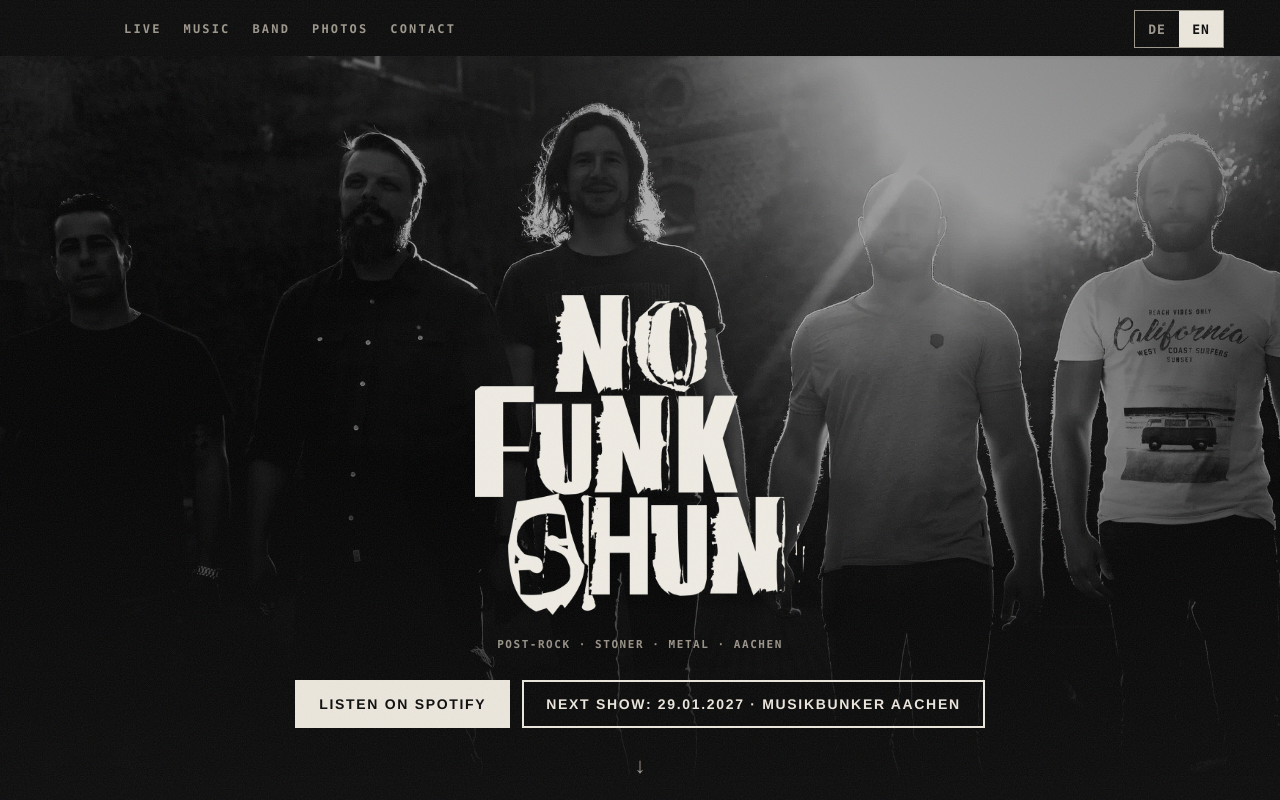
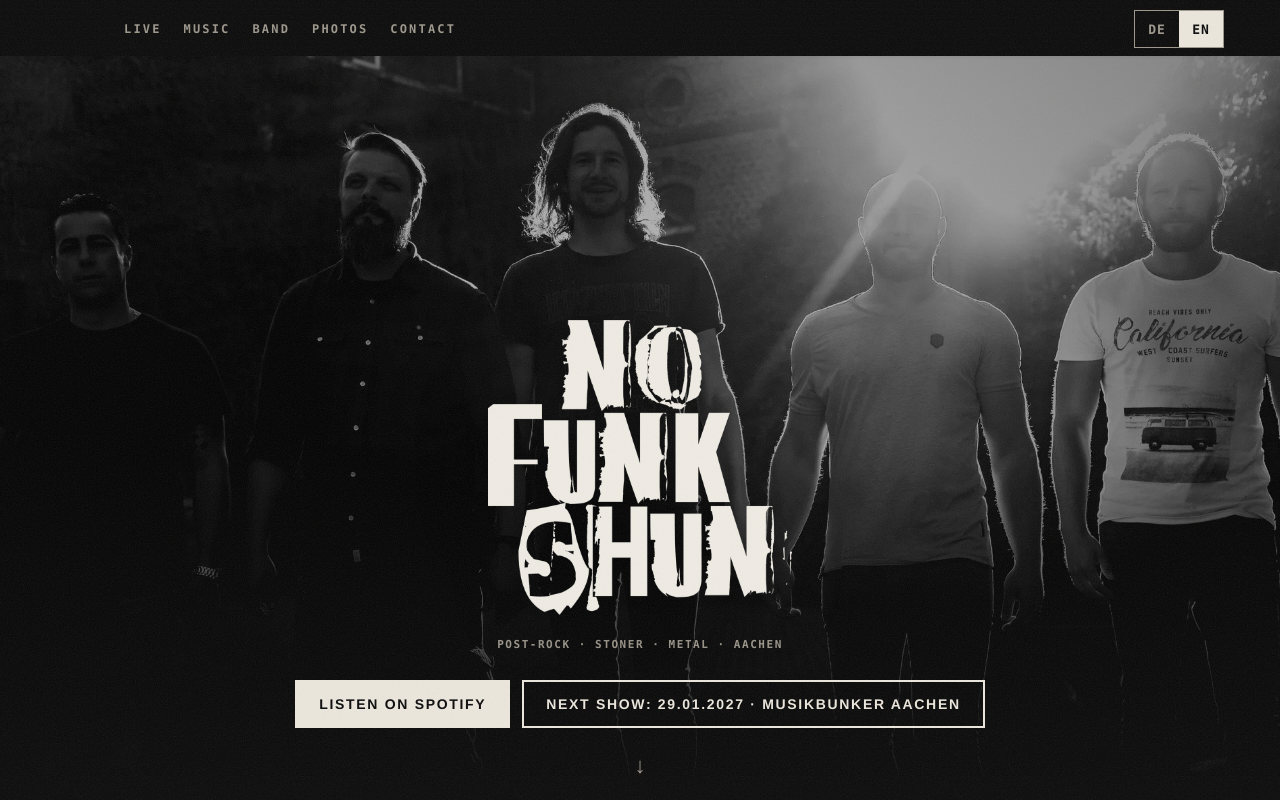
Before and after one commit to daddytomsen/nofunkshun, a plain HTML site: page index.html in a window 1280 px wide. Shown: the top 800 px of the page. Drawn offline with Linux system fonts and the light colour scheme.

Commit message:
Hero: Logo schrumpft in niedrigen Fenstern, Gesichter bleiben frei
Co-Authored-By: Claude Opus 5.5 <noreply@anthropic.com>

```diff
--- a/styles.css
+++ b/styles.css
@@ -111,7 +111,7 @@ html[data-lang="en"] .lang [data-set-lang="en"] { background: var(--ink); color:
     linear-gradient(to bottom, rgba(11,11,11,0) 55%, var(--bg));
 }
 .hero__inner { width: 100%; max-width: 720px; }
-.hero__logo { margin: 0 auto; width: min(66vw, 330px); }
+.hero__logo { margin: 0 auto; width: min(66vw, 330px, 38svh); } /* niedrige Fenster: Logo schrumpft, Gesichter bleiben frei */
 .hero__logo img { width: 100%; filter: drop-shadow(0 4px 30px rgba(0,0,0,.6)); }
 .hero__genre {
   margin: 22px 0 28px;
```
